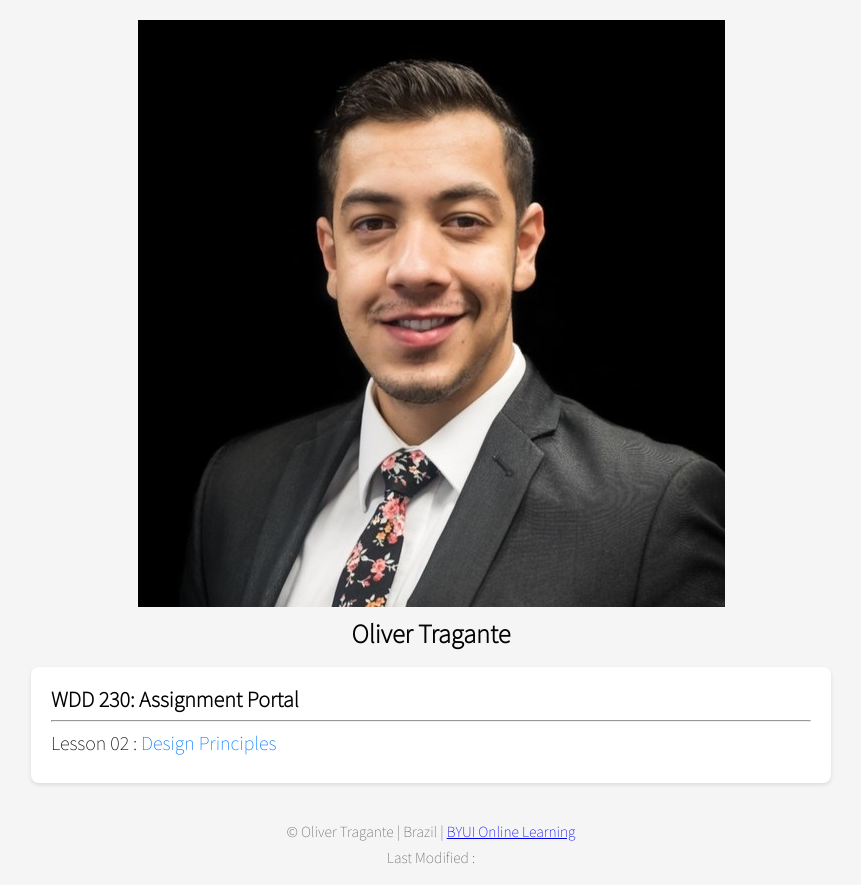
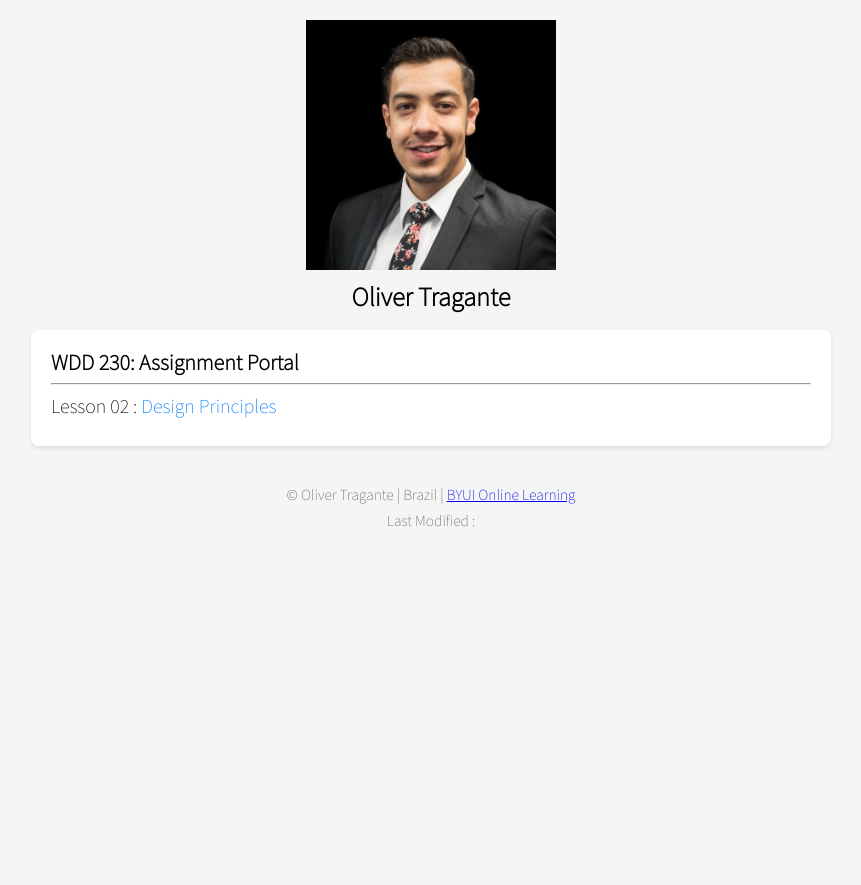
Before and after one commit to otragante/wdd230, a plain HTML site: page index.html in a window 1280 px wide. Shown: the whole page, without its empty margins (209-1070 px from the left). After the commit the page ends 800 px from the top, so only its background shows below. Drawn offline with nearby package versions, Linux system fonts and the light colour scheme; files that its build step writes are made by us from their sources; files whose address does not match are found by name.

Commit message:
Update index.html

```diff
--- a/index.html
+++ b/index.html
@@ -25,7 +25,7 @@
   <body id="todaydate">
     <main>
       <header>
-        <img src="profile.jpg" alt="Picture of Me" class="responsive" />
+        <img src="profile.jpg" width="250" height="270 alt="Picture of Me" class="responsive" />
         <h1 class="Name">Oliver Tragante</h1>
       </header>
       <div class="classes">
```
